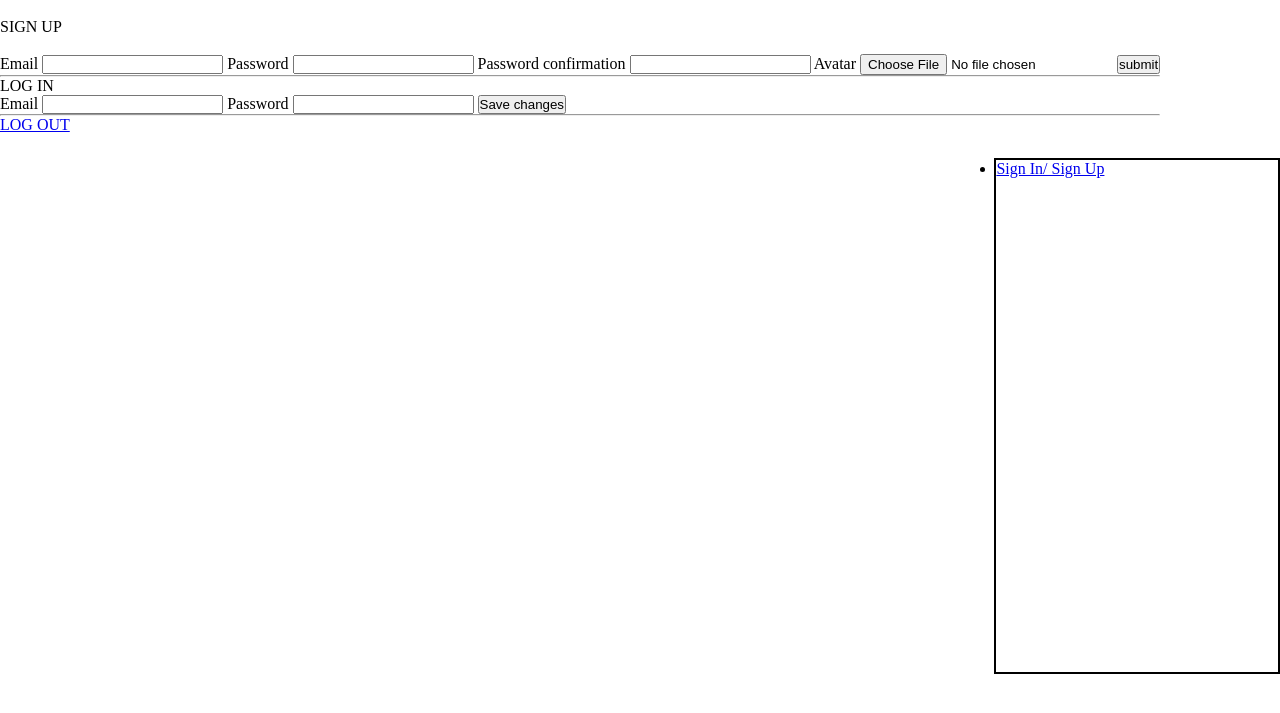
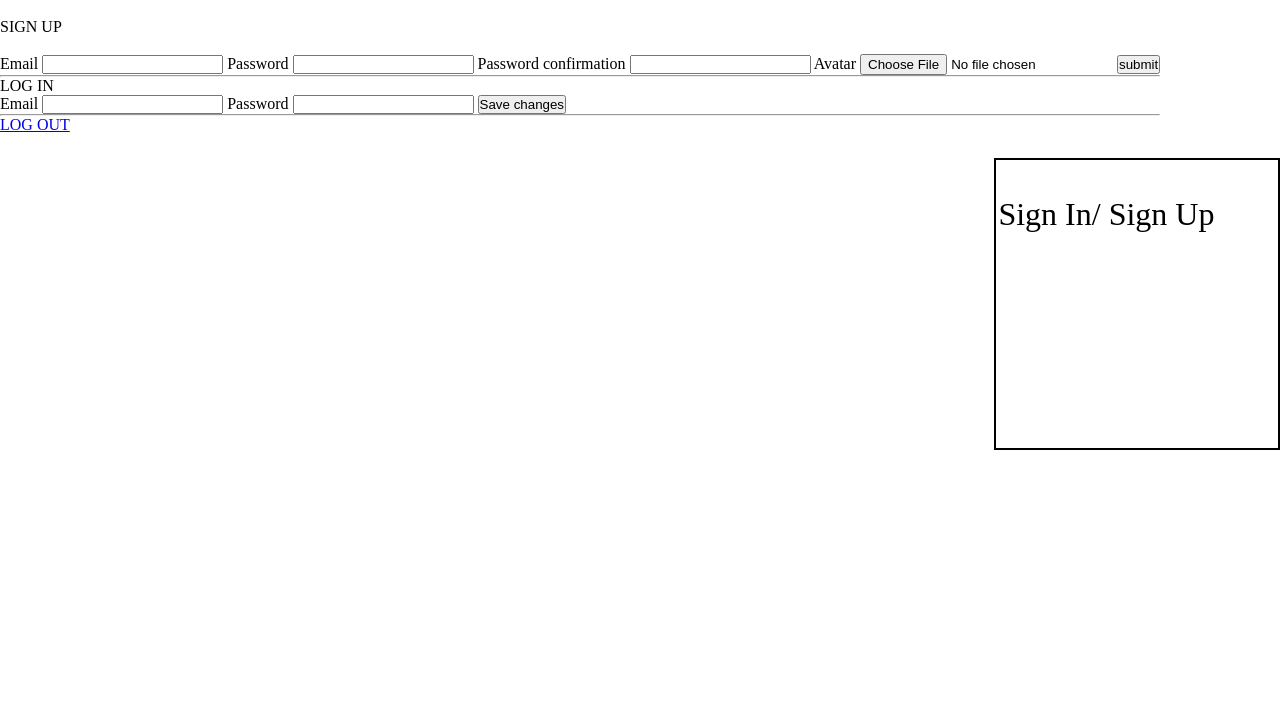
Before and after one commit to amaurisquezada/insta-who, a Rails app: page / in a window 1280 px wide. Shown: the top 713 px of the page. Run offline with Rails 7, Linux system fonts and the light colour scheme; style sheets or scripts are compiled from the project's sources; parts of the project's set-up code (start-up, migrations or seed data) failed here and were passed over; some libraries are stand-ins or nearby versions.

Commit message:
adding more styling to nav.scss

```diff
--- a/app/assets/stylesheets/nav.scss
+++ b/app/assets/stylesheets/nav.scss
@@ -1,12 +1,35 @@
+$default-color: #000;
+$unit: 16px;
+
+
 .main-content-area{
 	display: inline-block;
 }
 
 #main-nav-container{
 	width: 22%;
-	min-height: 32em;
+	min-height: 18em;
 	margin-top: 3vh;
 	display: inline-block;
 	float: right;
-	border: 2px solid #000;
+	border: 2px solid $default-color;
+
+	ul{
+		list-style: none;
+		margin-top: 2em;
+	}
+
+	li{
+		font-size: $unit *2;
+		padding: 4px 0 4px 2px;
+	}
+
+	a, a:hover, a:active, a:visited{
+		text-decoration: none;
+		color: $default-color;
+	}
+
+	li:nth-child(even){
+		background-color: #f2f2f2
+	}
 }
```
